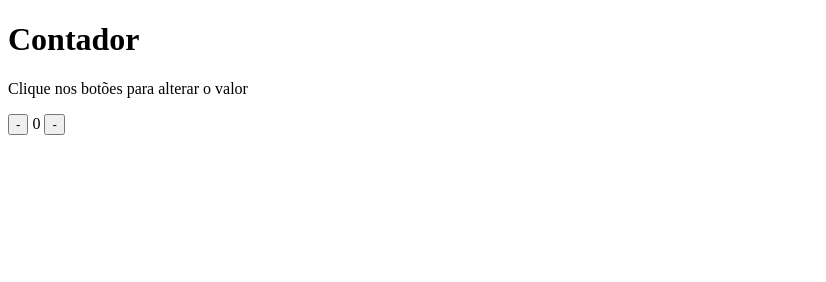
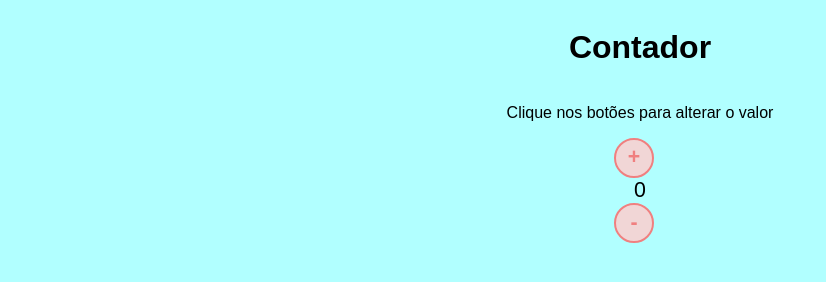
Before and after one commit to andreliu05/cursoJavaScript, a plain HTML site: page introducaojs/index.html in a window 1280 px wide. Shown: the whole page, without its empty margins (0-826 px from the left). Drawn offline with Linux system fonts and the light colour scheme.

Commit message:
curso em andamento

```diff
--- a/introducaojs/assets/css/style.css
+++ b/introducaojs/assets/css/style.css
@@ -0,0 +1,30 @@
+* {
+    font-family: sans-serif;
+}
+body {
+    display: flex;
+    align-items: center;
+    justify-content: center;
+    flex-direction: column;
+    background-color: rgb(177, 255,255);
+}
+button{
+    height: 40px;
+    width: 40px;
+    border-radius: 50%;
+    border: 2px solid lightcoral;
+    background-color: rgb(241, 214,214);
+    color: lightcoral;
+    font-size: 16pt;
+    font-weight: 600;
+    text-align: center;
+}
+#counter {
+    display: flex
+}
+#currentNumber {
+    display: flex;
+    align-items: center;
+    margin: 0 20px;
+    font-size: 16pt;
+}
--- a/introducaojs/assets/js/scrpit.js
+++ b/introducaojs/assets/js/scrpit.js
@@ -0,0 +1,10 @@
+var currentNumberWrapper = document.getElementById("currentNumber")
+var currentNumber = 0
+function increment() {
+    currentNumber = currentNumber + 1;
+    currentNumberWrapper.innerHTML = currentNumber;
+}
+function decrement() {
+    currentNumber = currentNumber - 1;
+    currentNumberWrapper.innerHTML = currentNumber;
+}
--- a/introducaojs/index.html
+++ b/introducaojs/index.html
@@ -5,16 +5,16 @@
     <meta http-equiv="X-UA-Compatible" content="IE=edge">
     <meta name="viewport" content="width=device-width, initial-scale=1.0">
     <link rel="stylesheet" href="assets/css/style.css">
-    <script src="assets/js/scrpit.js"></script>
     <title>Contador</title>
 </head>
 <body>
     <h1>Contador</h1>
     <p>Clique nos botões para alterar o valor</p>
     <div class="counter">
-        <button name="subtrair" onclick="decrement()">-</button>
-        <span id="courrentNumber">0</span>
-        <button name="adicionar" onclick="increment()">-</button>
+        <button name="subtrair" onclick="increment()">+</button>
+        <span id="currentNumber">0</span>
+        <button name="adicionar" onclick="decrement()">-</button>
+        <script src="assets/js/scrpit.js"></script>
     </div>
 </body>
 </html>
```
